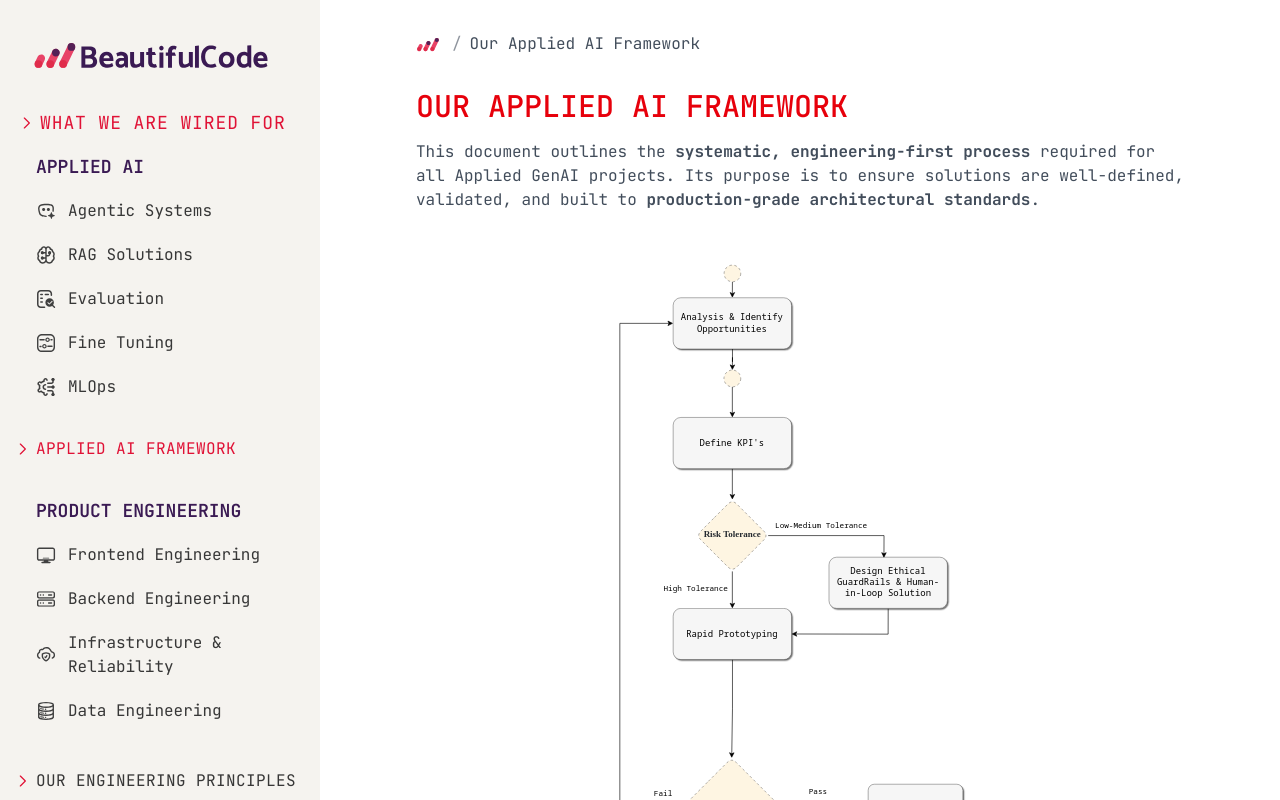
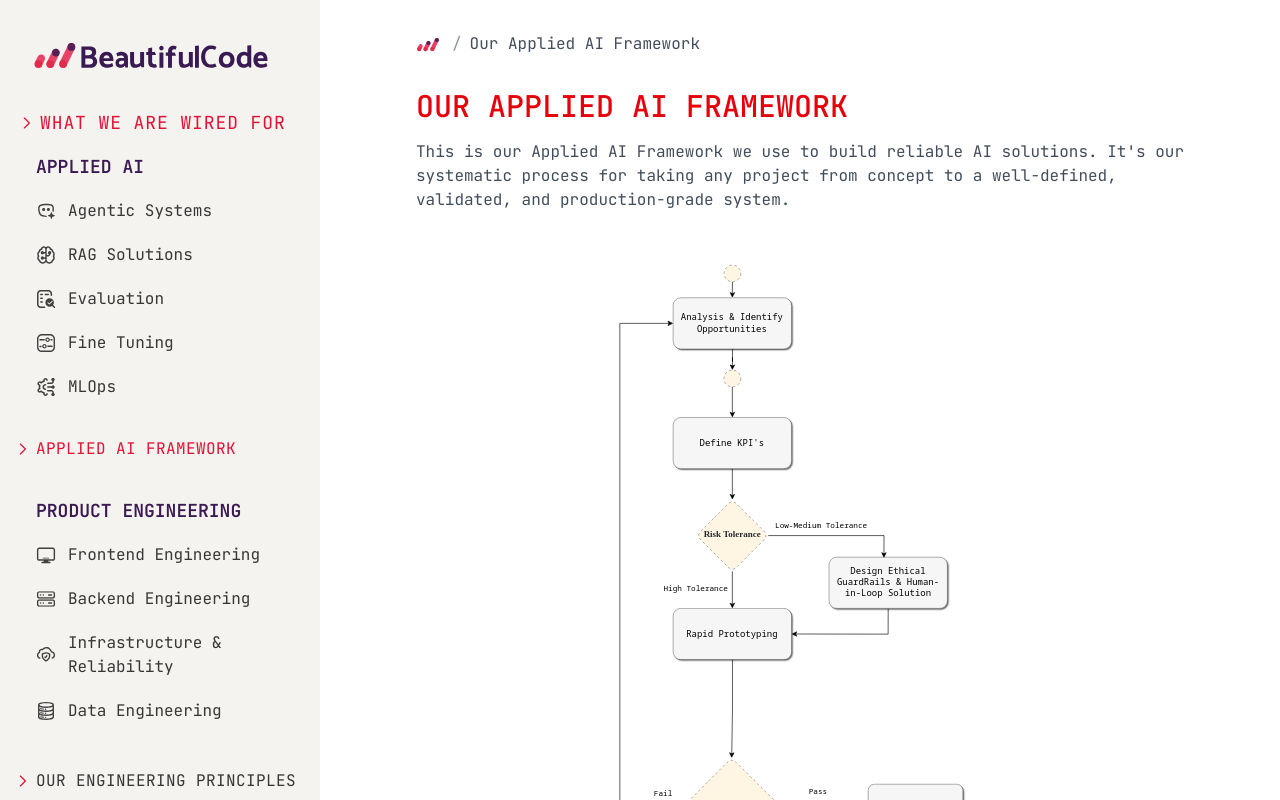
Before and after one commit to beautiful-code/bc-website, a Next.js app: page /ai-framework in a window 1280 px wide. Shown: the top 800 px of the page. Built offline with nearby package versions, Linux system fonts and the light colour scheme.

Commit message:
framework message

```diff
--- a/src/app/ai-framework/page.tsx
+++ b/src/app/ai-framework/page.tsx
@@ -27,7 +27,7 @@ export default async function AIFrameworkPage() {
             Our Applied AI Framework
           </h1>
           <p className="text-base text-[var(--color-bc-text-gray)] mb-6">
-          This document outlines the <strong>systematic, engineering-first process</strong> required for all Applied GenAI projects. Its purpose is to ensure solutions are well-defined, validated, and built to <strong>production-grade architectural standards</strong>.
+          This is our Applied AI Framework we use to build reliable AI solutions. It's our systematic process for taking any project from concept to a well-defined, validated, and production-grade system.
           </p>
         </div>
 
```
